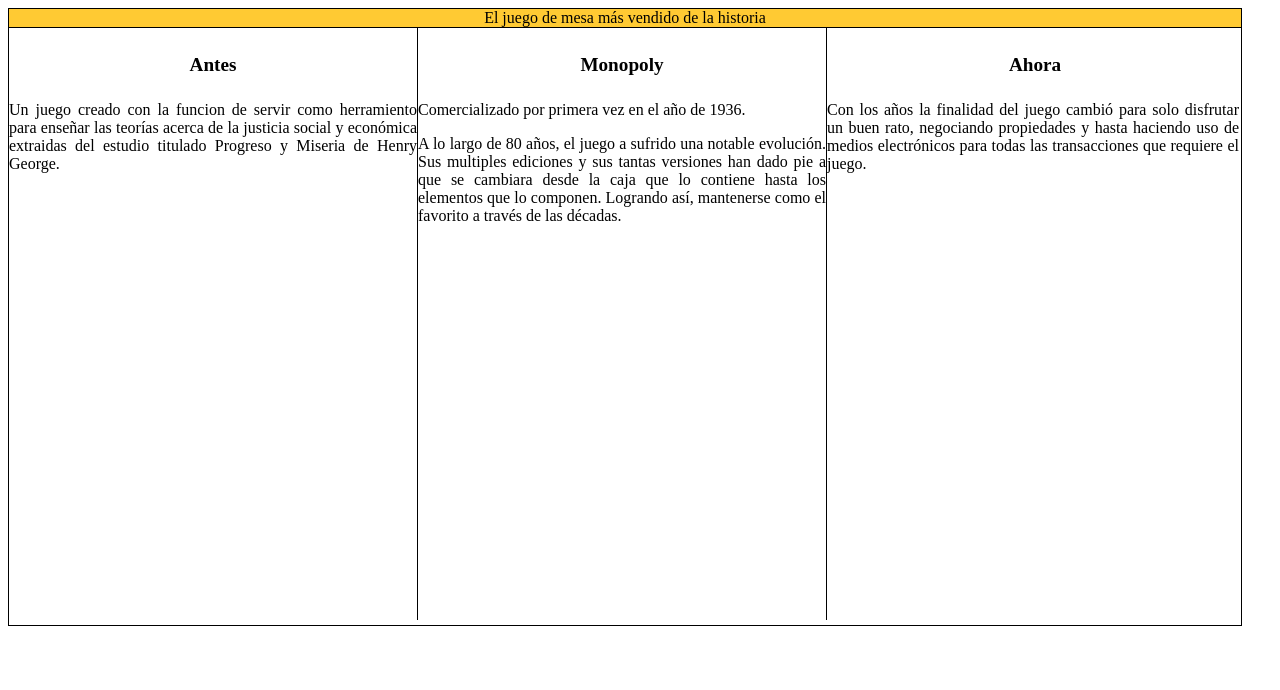
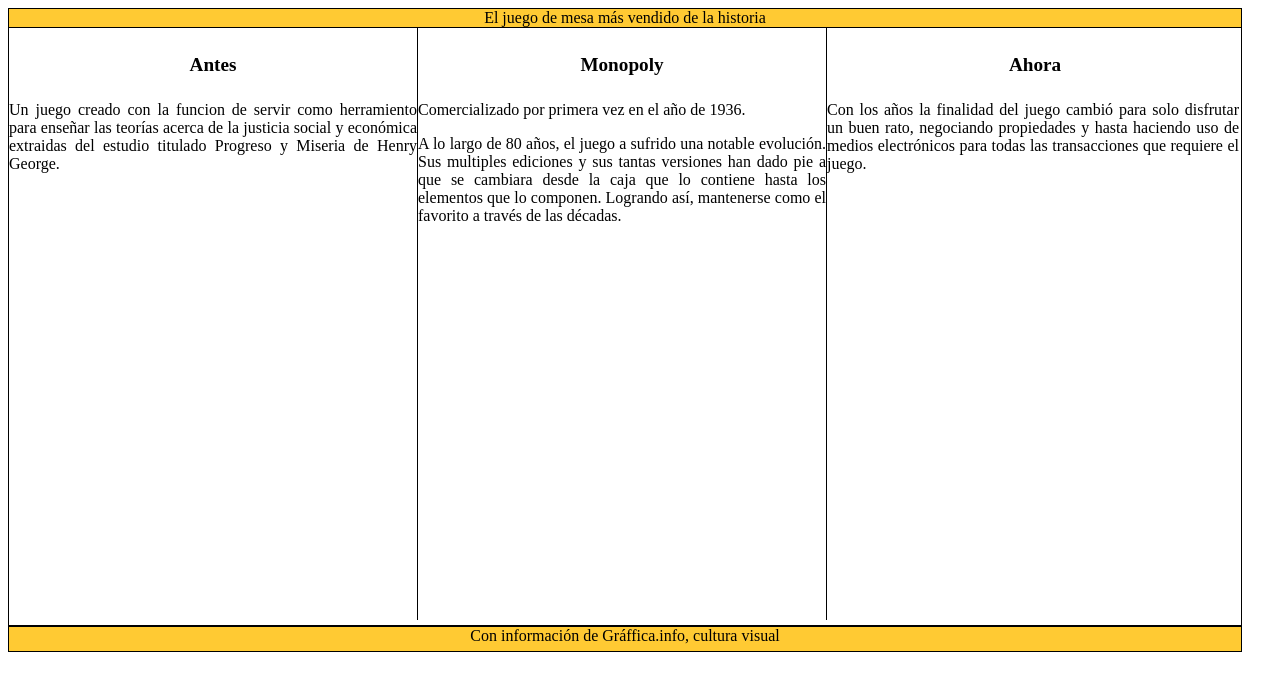
Before and after one commit to iMade13/EjerciciosCSS, a plain HTML site: page ElTriptico/index.html in a window 1280 px wide. Drawn offline with Linux system fonts and the light colour scheme.

Commit message:
agregando el footer

```diff
--- a/ElTriptico/index.html
+++ b/ElTriptico/index.html
@@ -29,6 +29,8 @@
             <p id="parrafo-tres">Con los años la finalidad del juego cambió para solo disfrutar un buen rato, negociando propiedades y hasta haciendo uso de medios electrónicos para todas las transacciones que requiere el juego.</p>
         </div>
     </div>
+    <footer>Con información de <span> Gráffica.info, cultura visual</span></footer>
+
 </body>
 
 </html>
--- a/ElTriptico/style.css
+++ b/ElTriptico/style.css
@@ -54,3 +54,11 @@
     height: 74vh;
     float: left;
 }
+
+footer {
+    text-align: center;
+    background-color: #FFCA33;
+    width: 154vh;
+    height: 3vh;
+    border: 1px solid black;
+}
```
